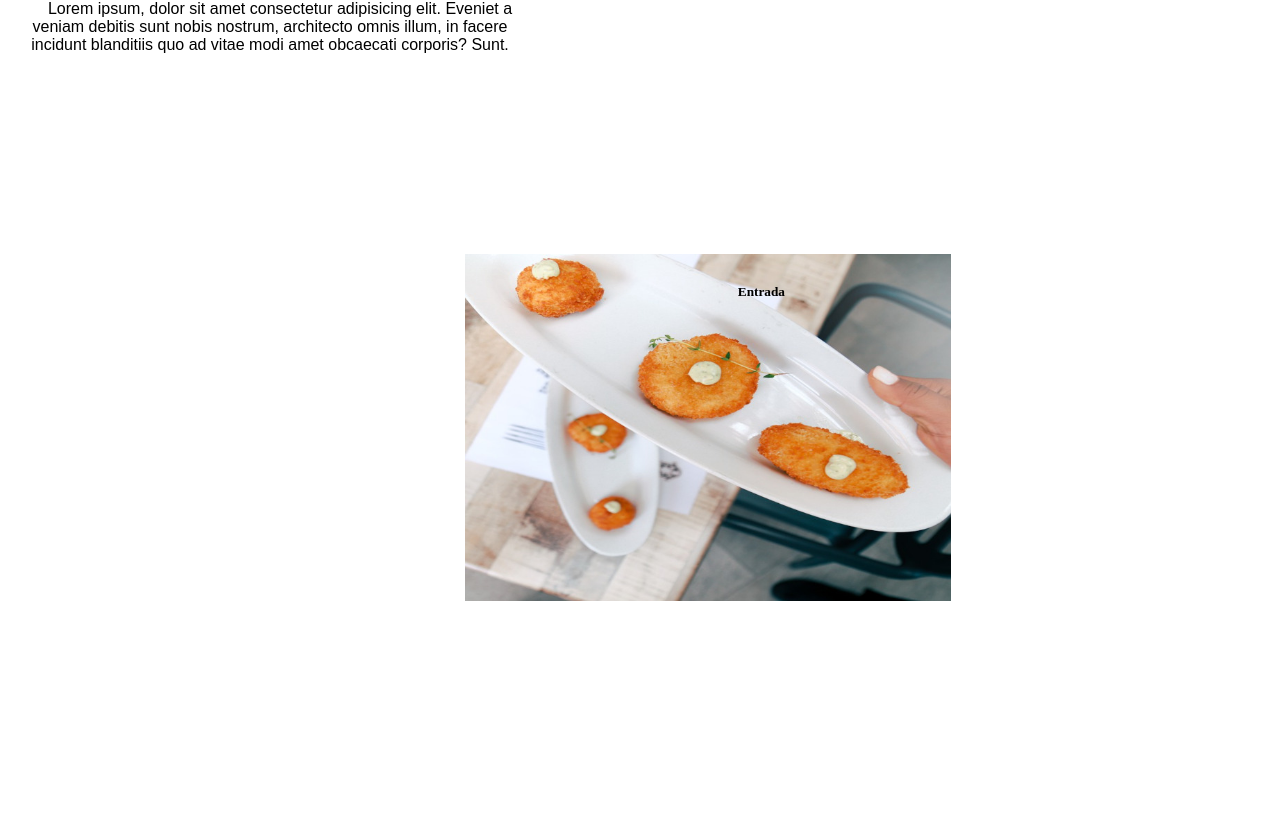
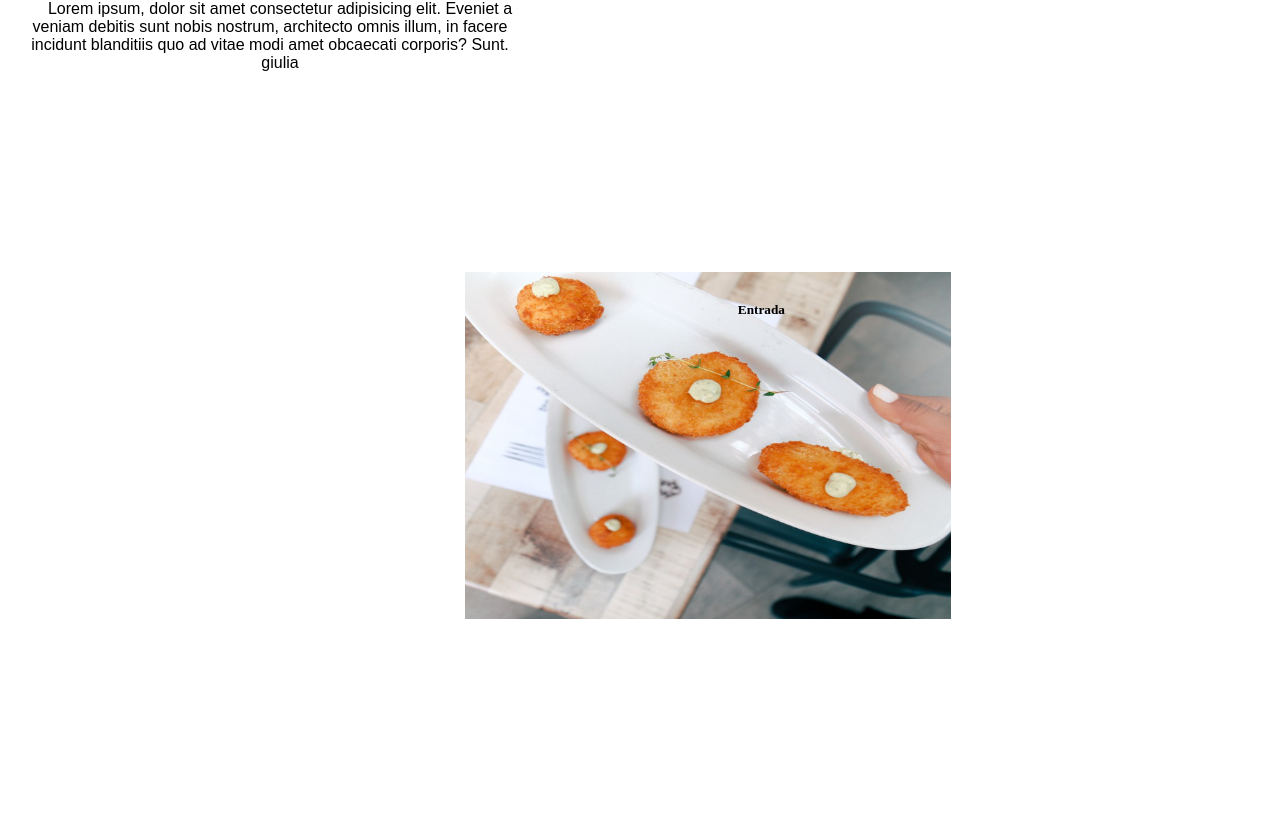
Before and after one commit to giumanara/restaurante-do-germinare, a plain HTML site: page index.html in a window 1280 px wide. Shown: the part 183-1019 px from the top of the page. Drawn offline with Linux system fonts and the light colour scheme.

Commit message:
terceira versao

```diff
--- a/index.html
+++ b/index.html
@@ -24,7 +24,7 @@
     <main >
         <h1>Germinare TECH</h1>
         <p>Lorem ipsum, dolor sit amet consectetur adipisicing elit. Eveniet a veniam debitis sunt nobis nostrum, architecto omnis illum, in facere incidunt blanditiis quo ad vitae modi amet obcaecati corporis? Sunt.</p>
-
+        <p>giulia</p>
         <section id="servico">
             <div>
                <a href="#"><img src="assets/entrada.jpg" alt="Entrada"></a>
```
